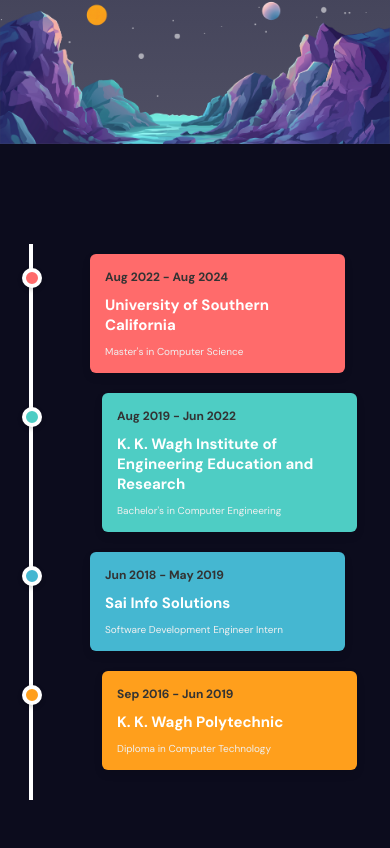
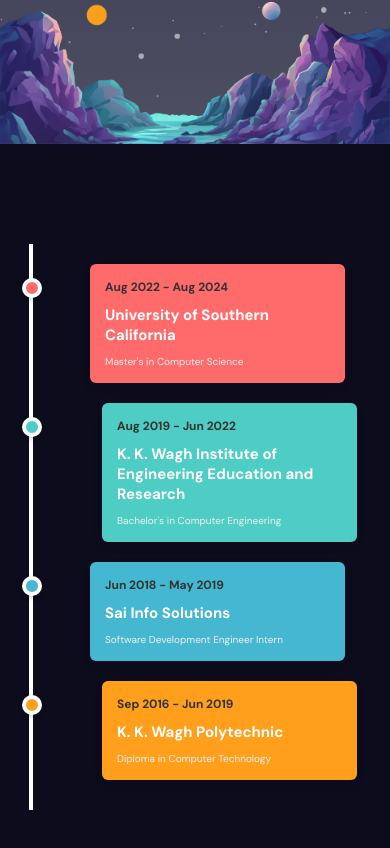
Before and after one commit to Shubhu2603/Animated-Portfolio, a React (Vite) app: page / in a window 390 px wide. Shown: the part 9102-9950 px from the top of the page. Built offline with nearby package versions, Linux system fonts and the light colour scheme.

Commit message:
adjusted for mobile

```diff
--- a/src/components/timeline/timeline.scss
+++ b/src/components/timeline/timeline.scss
@@ -9,7 +9,7 @@
     transition: opacity 0.5s ease, transform 0.5s ease;
 
     @include mobile{
-      padding-top: 0px;
+      padding-top: 10px;
     }
   }
 
```
